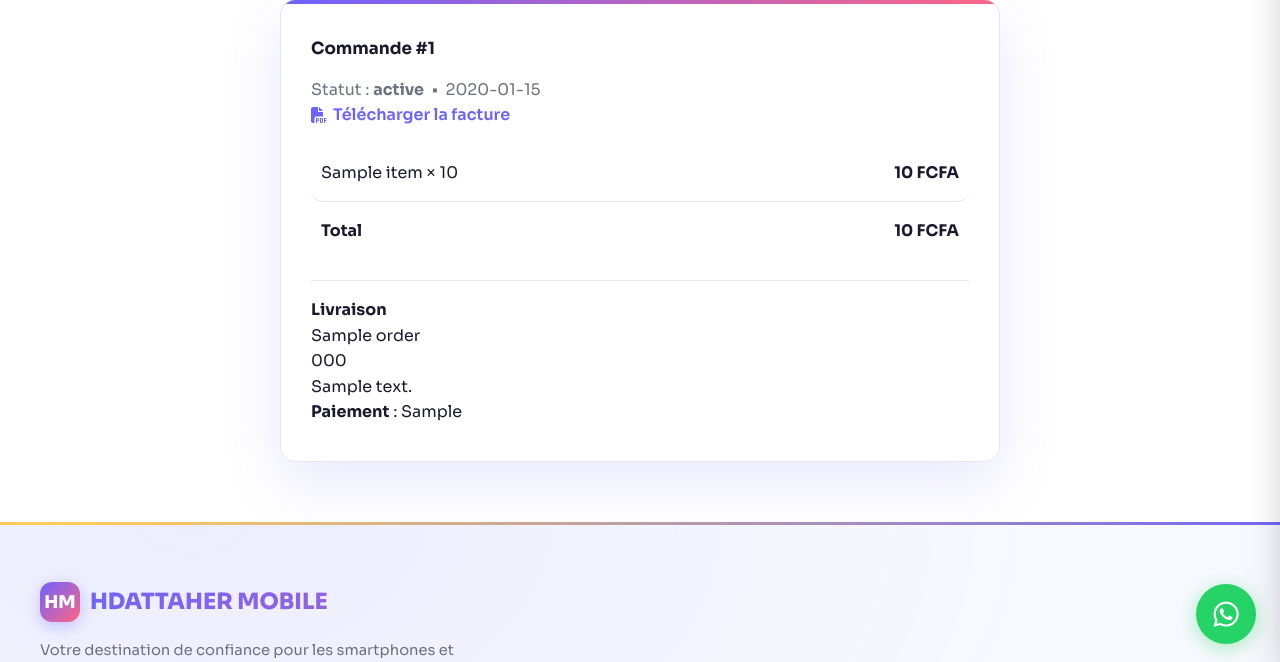
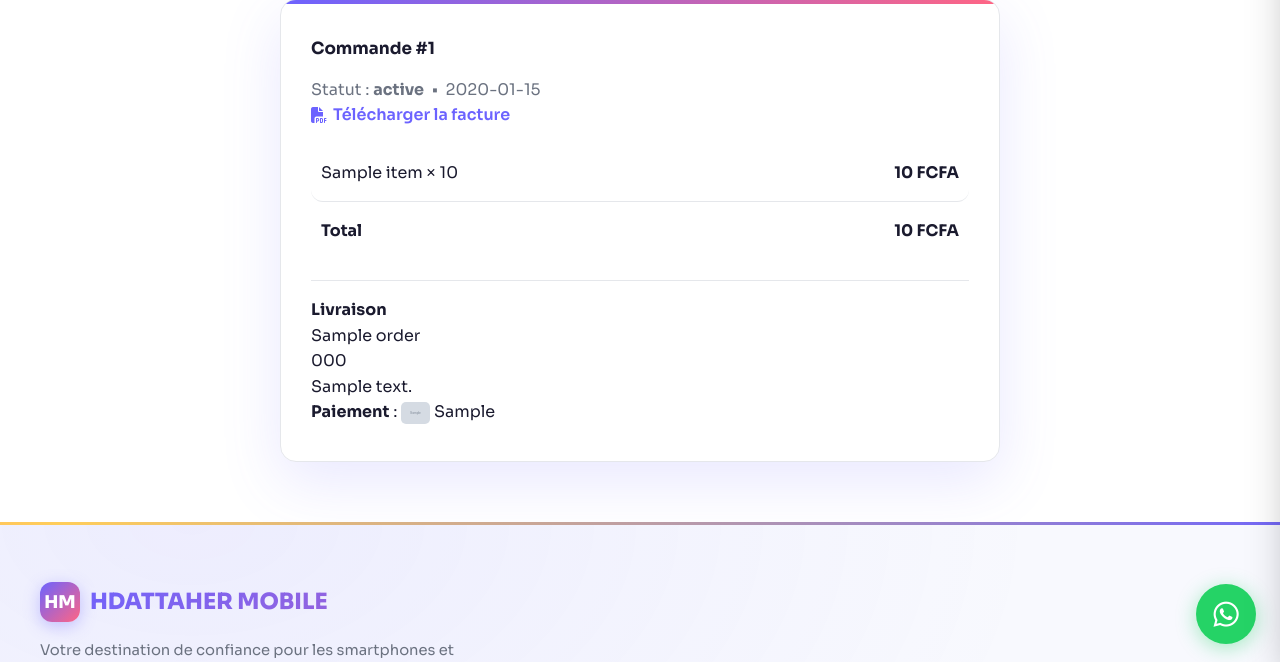
Before and after one commit to hdattaheralmansour6-cloud/hdattaher_mobile, a Python web app: template templates/public/account/order_detail.html in a window 1280 px wide. Shown: the part 125-787 px from the top of the page. Run offline with Jinja, Linux system fonts and the light colour scheme; the template is opened without the code that fills it: most values are stand-ins (such as "Sample title", 1, 10 or a date in 2020); grey boxes marked "Sample" are stand-in pictures.

Commit message:
Add files via upload

```diff
--- a/templates/public/account/order_detail.html
+++ b/templates/public/account/order_detail.html
@@ -41,7 +41,7 @@
             {{ order.shipping_name }}<br>
             {{ order.shipping_phone }}<br>
             {{ order.shipping_address }}
-            {% if order.payment_method %}<br><strong data-i18n="pay_title">Paiement</strong> : {{ order.payment_method }}{% endif %}
+            {% if order.payment_method %}<br><strong data-i18n="pay_title">Paiement</strong> : <img src="{{ url_for('static', filename='img/' ~ order.payment_method|lower ~ '.png') }}" alt="" style="height:22px;vertical-align:middle;border-radius:5px;background:#fff;"> {{ order.payment_method }}{% endif %}
         </div>
     </div>
 </div>
```
